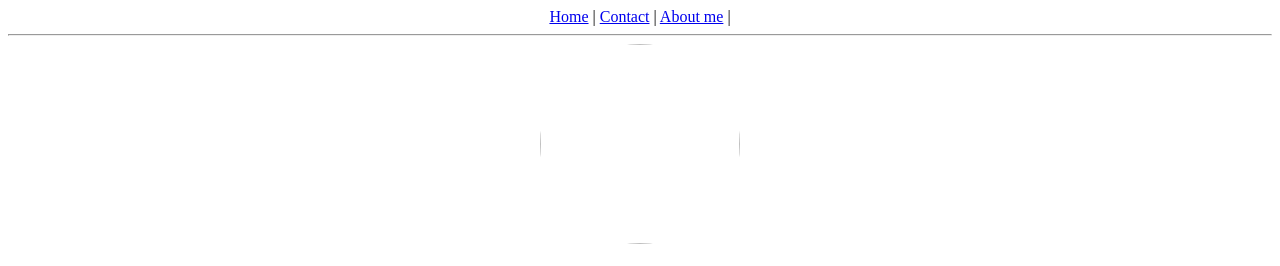
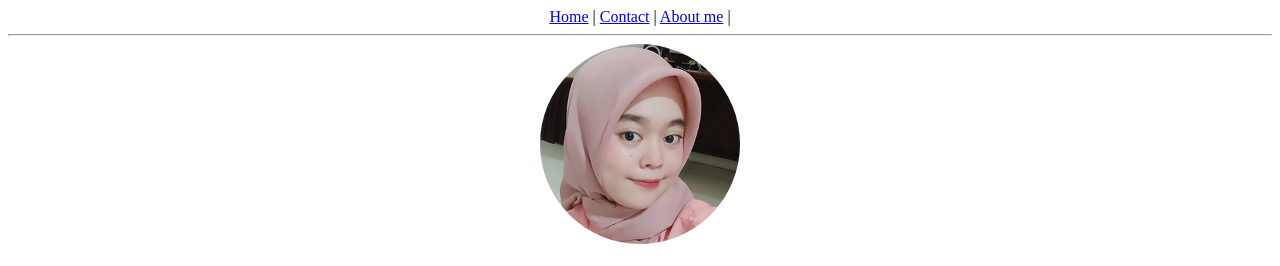
Before and after one commit to FaiizOfficial/untukpacarkuu, a plain HTML site: page index.html in a window 1280 px wide. Shown: the top 266 px of the page. Drawn offline with Linux system fonts and the light colour scheme.

Commit message:
Update index.html

```diff
--- a/index.html
+++ b/index.html
@@ -19,7 +19,7 @@
     <hr />
 
     <header style="text-align: center;">
-        <img src="Image/PROFILE.png" width="200" height="200" style="border-radius: 50%;">
+        <img src="PROFILE.png" width="200" height="200" style="border-radius: 50%;">
         <h1>Octavia Paramitha</h1>
         <p>(Akuntan)</p>
     </header>
```
